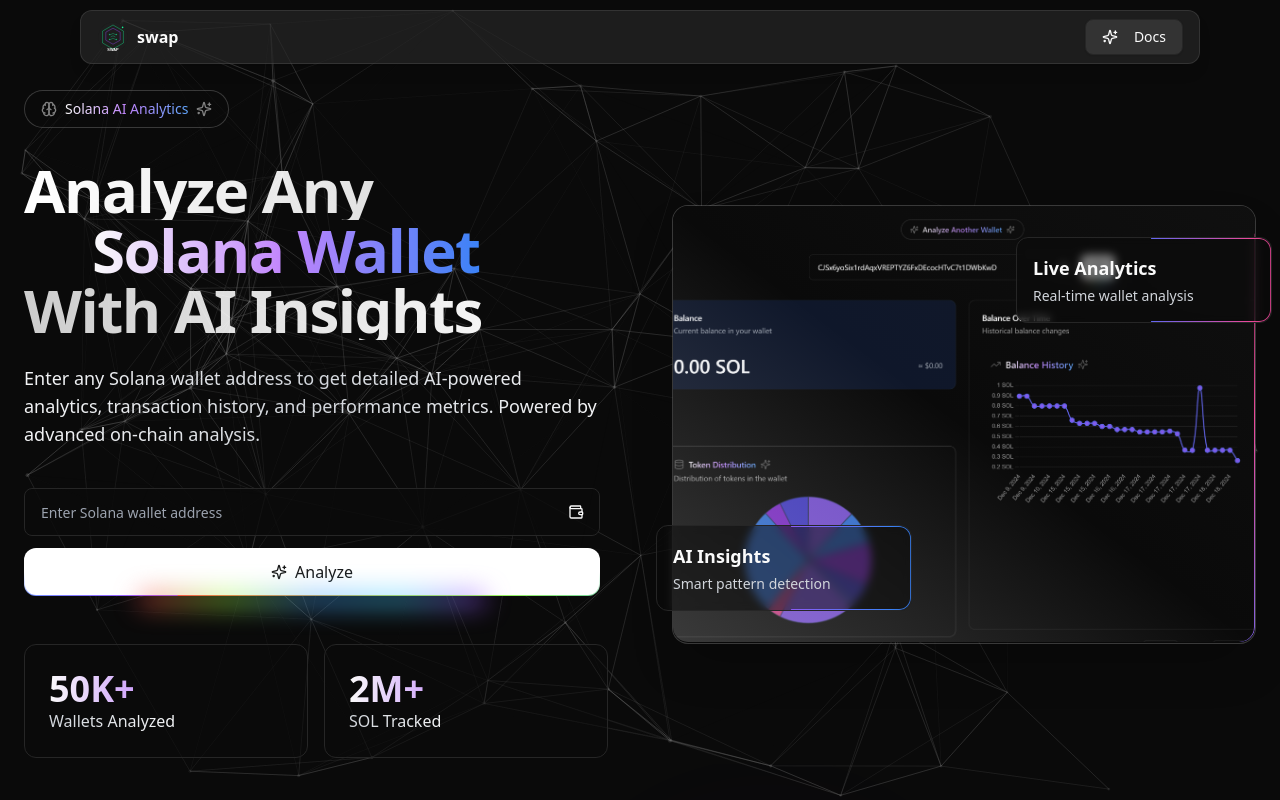
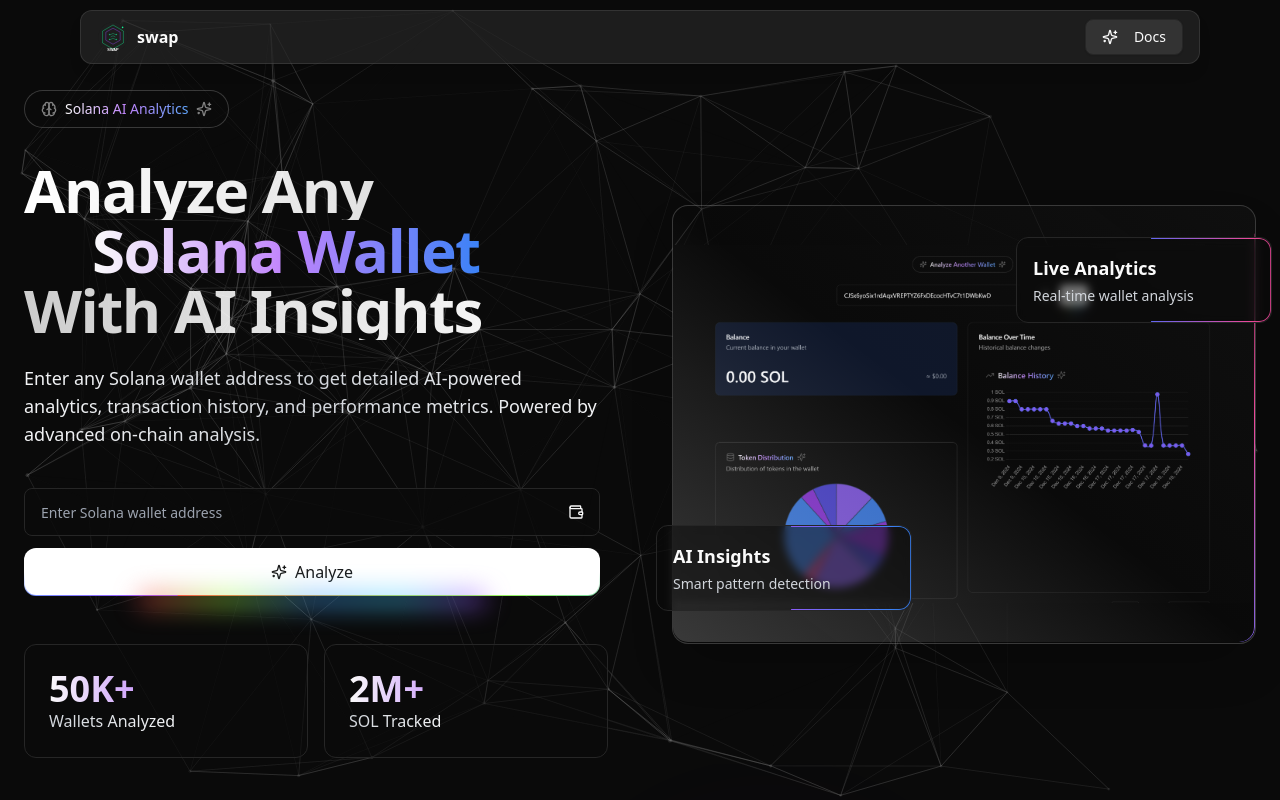
Before and after one commit to skynette/gtee, a Next.js app: page / in a window 1280 px wide. Shown: the top 800 px of the page. Built offline with nearby package versions, Linux system fonts and the light colour scheme.

Commit message:
fix banner image

```diff
--- a/src/components/hero.tsx
+++ b/src/components/hero.tsx
@@ -57,9 +57,8 @@ const WalletInput: React.FC<WalletInputProps> = ({ onSubmit }) => {
                             placeholder="Enter Solana wallet address"
                             value={address}
                             onChange={(e) => setAddress(e.target.value)}
-                            className={`h-12 w-full rounded-lg border ${
-                                error ? 'border-red-500' : 'border-border'
-                            } bg-background/80 px-4 pr-12 text-sm backdrop-blur-sm transition-all duration-300 focus:outline-none focus:ring-2 focus:ring-primary/50`}
+                            className={`h-12 w-full rounded-lg border ${error ? 'border-red-500' : 'border-border'
+                                } bg-background/80 px-4 pr-12 text-sm backdrop-blur-sm transition-all duration-300 focus:outline-none focus:ring-2 focus:ring-primary/50`}
                         />
                         <WalletIcon className="absolute right-4 top-1/2 h-4 w-4 -translate-y-1/2 text-primary transition-colors" />
                     </div>
@@ -208,7 +207,7 @@ const Hero: React.FC<HeroProps> = ({ handleLogin }) => (
                                 alt="AI Analytics Dashboard"
                                 fill
                                 sizes="(max-width: 768px) 100vw, (max-width: 1200px) 50vw, 800px"
-                                className="object-cover"
+                                className="object-contain"
                                 priority
                             />
                             {/* Gradient overlay */}
```
